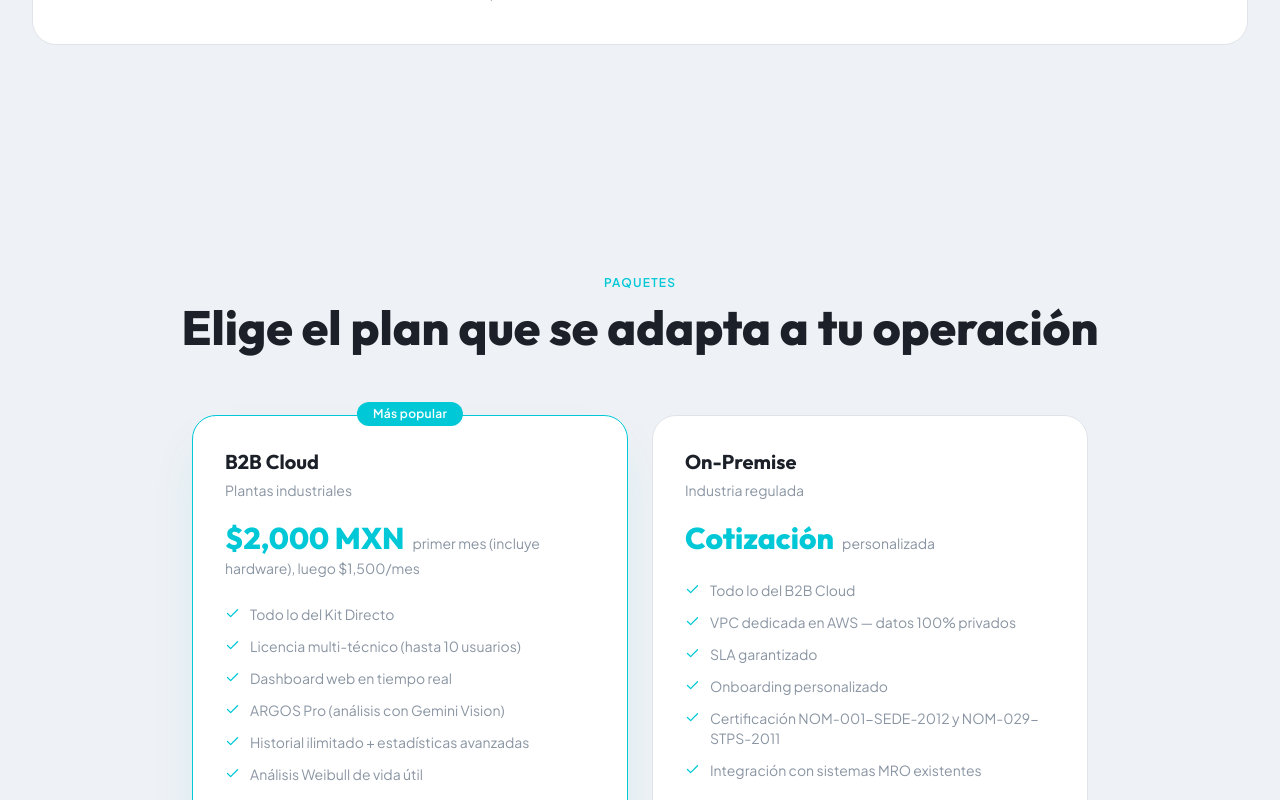
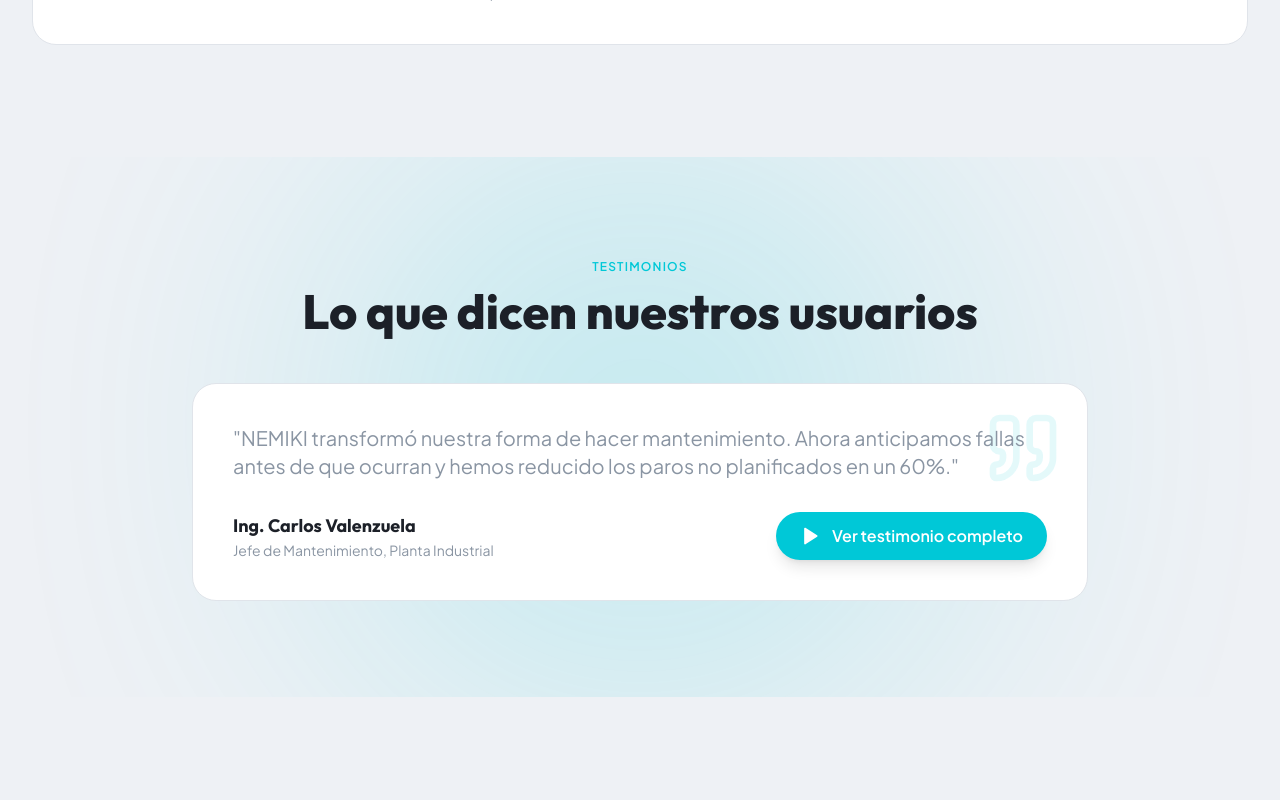
Before and after one commit to DiegoAragon13/WebEvaah, a React (Vite) app: page / in a window 1280 px wide. Shown: the part 5380-6180 px from the top of the page. Built offline with nearby package versions, Linux system fonts and the light colour scheme.

Commit message:
feat: agregar sección de testimonios con video modal popup

```diff
--- /dev/null
+++ b/src/components/sections/Testimonial.tsx
@@ -0,0 +1,100 @@
+import { useState } from 'react'
+import { motion } from 'framer-motion'
+import { Play, Quote } from 'lucide-react'
+import { useTranslation } from 'react-i18next'
+import { VideoModal } from '../ui/VideoModal'
+
+export function Testimonial() {
+  const { t } = useTranslation()
+  const [isModalOpen, setIsModalOpen] = useState(false)
+
+  return (
+    <>
+      <section className="py-24 bg-[var(--background-secondary)] relative overflow-hidden">
+        {/* Background decoration */}
+        <div className="absolute inset-0 opacity-20">
+          <div className="absolute top-1/2 left-1/2 -translate-x-1/2 -translate-y-1/2 w-[600px] h-[600px] bg-[#00C8D7] rounded-full blur-[150px]" />
+        </div>
+
+        <div className="max-w-7xl mx-auto px-4 sm:px-6 lg:px-8 relative z-10">
+
+          <div className="max-w-4xl mx-auto">
+            {/* Header */}
+            <motion.div
+              initial={{ opacity: 0, y: 20 }}
+              whileInView={{ opacity: 1, y: 0 }}
+              viewport={{ once: true }}
+              className="text-center mb-12"
+            >
+              <span className="inline-block text-xs font-semibold tracking-widest uppercase text-[#00C8D7] mb-3">
+                {t('testimonial.label')}
+              </span>
+              <h2 className="font-display font-extrabold text-4xl sm:text-5xl text-[var(--text-primary)]">
+                {t('testimonial.title')}
+              </h2>
+            </motion.div>
+
+            {/* Video Card */}
+            <motion.div
+              initial={{ opacity: 0, y: 30 }}
+              whileInView={{ opacity: 1, y: 0 }}
+              viewport={{ once: true }}
+              transition={{ delay: 0.2 }}
+              className="relative group"
+            >
+              <div className="relative bg-[var(--background-surface)] rounded-3xl p-8 sm:p-10 border border-[var(--border-default)] hover:border-[#00C8D7]/50 transition-all duration-300 hover:shadow-2xl">
+
+                {/* Quote icon */}
+                <div className="absolute top-6 right-6 opacity-10">
+                  <Quote size={80} className="text-[#00C8D7]" />
+                </div>
+
+                <div className="relative z-10">
+                  {/* Testimonial text */}
+                  <blockquote className="text-lg sm:text-xl text-[var(--text-secondary)] leading-relaxed mb-8">
+                    "{t('testimonial.quote')}"
+                  </blockquote>
+
+                  {/* Author info + Play button */}
+                  <div className="flex items-center justify-between gap-6 flex-wrap">
+                    <div>
+                      <p className="font-display font-bold text-lg text-[var(--text-primary)]">
+                        {t('testimonial.author')}
+                      </p>
+                      <p className="text-sm text-[var(--text-secondary)]">
+                        {t('testimonial.role')}
+                      </p>
+                    </div>
+
+                    {/* Play button */}
+                    <motion.button
+                      whileHover={{ scale: 1.05 }}
+                      whileTap={{ scale: 0.95 }}
+                      onClick={() => setIsModalOpen(true)}
+                      className="flex items-center gap-3 px-6 py-3 rounded-full bg-[#00C8D7] text-white font-semibold hover:bg-[#00B8C7] transition-colors shadow-lg hover:shadow-xl"
+                    >
+                      <Play size={20} className="fill-white" />
+                      {t('testimonial.cta')}
+                    </motion.button>
+                  </div>
+                </div>
+
+                {/* Decorative gradient */}
+                <div className="absolute inset-0 rounded-3xl bg-gradient-to-br from-[#00C8D7]/5 to-transparent opacity-0 group-hover:opacity-100 transition-opacity duration-500 pointer-events-none" />
+              </div>
+            </motion.div>
+
+          </div>
+        </div>
+      </section>
+
+      {/* Video Modal */}
+      <VideoModal
+        isOpen={isModalOpen}
+        onClose={() => setIsModalOpen(false)}
+        videoSrc="/testimonio.mp4"
+        title={`${t('testimonial.label')} - ${t('testimonial.author')}`}
+      />
+    </>
+  )
+}
--- /dev/null
+++ b/src/components/ui/VideoModal.tsx
@@ -0,0 +1,93 @@
+import { useEffect, useRef } from 'react'
+import { motion, AnimatePresence } from 'framer-motion'
+import { X, Play } from 'lucide-react'
+
+interface VideoModalProps {
+  isOpen: boolean
+  onClose: () => void
+  videoSrc: string
+  title?: string
+}
+
+export function VideoModal({ isOpen, onClose, videoSrc, title }: VideoModalProps) {
+  const videoRef = useRef<HTMLVideoElement>(null)
+
+  // Pause video when modal closes
+  useEffect(() => {
+    if (!isOpen && videoRef.current) {
+      videoRef.current.pause()
+      videoRef.current.currentTime = 0
+    }
+  }, [isOpen])
+
+  // Handle ESC key
+  useEffect(() => {
+    const handleEsc = (e: KeyboardEvent) => {
+      if (e.key === 'Escape') onClose()
+    }
+    if (isOpen) {
+      window.addEventListener('keydown', handleEsc)
+      document.body.style.overflow = 'hidden'
+    }
+    return () => {
+      window.removeEventListener('keydown', handleEsc)
+      document.body.style.overflow = 'auto'
+    }
+  }, [isOpen, onClose])
+
+  return (
+    <AnimatePresence>
+      {isOpen && (
+        <>
+          {/* Backdrop */}
+          <motion.div
+            initial={{ opacity: 0 }}
+            animate={{ opacity: 1 }}
+            exit={{ opacity: 0 }}
+            onClick={onClose}
+            className="fixed inset-0 bg-black/90 backdrop-blur-sm z-[100] cursor-pointer"
+          />
+
+          {/* Modal */}
+          <div className="fixed inset-0 z-[101] flex items-center justify-center p-4">
+            <motion.div
+              initial={{ opacity: 0, scale: 0.9, y: 20 }}
+              animate={{ opacity: 1, scale: 1, y: 0 }}
+              exit={{ opacity: 0, scale: 0.9, y: 20 }}
+              transition={{ type: 'spring', damping: 25, stiffness: 300 }}
+              className="relative w-full max-w-4xl"
+              onClick={(e) => e.stopPropagation()}
+            >
+              {/* Close button */}
+              <button
+                onClick={onClose}
+                className="absolute -top-12 right-0 text-white hover:text-[#00C8D7] transition-colors p-2 rounded-full hover:bg-white/10"
+                aria-label="Cerrar"
+              >
+                <X size={28} />
+              </button>
+
+              {/* Title */}
+              {title && (
+                <h3 className="absolute -top-12 left-0 text-white font-display font-bold text-xl">
+                  {title}
+                </h3>
+              )}
+
+              {/* Video container */}
+              <div className="relative bg-black rounded-2xl overflow-hidden shadow-2xl aspect-video">
+                <video
+                  ref={videoRef}
+                  src={videoSrc}
+                  controls
+                  autoPlay
+                  className="w-full h-full"
+                />
+              </div>
+            </motion.div>
+          </div>
+        </>
+      )}
+    </AnimatePresence>
+  )
+}
--- a/src/i18n/en.json
+++ b/src/i18n/en.json
@@ -119,6 +119,14 @@
       "Become the standard for electronic diagnostics in Mexico's industrial hubs."
     ]
   },
+  "testimonial": {
+    "label": "Testimonials",
+    "title": "What our users say",
+    "quote": "NEMIKI transformed our maintenance approach. We now anticipate failures before they occur and have reduced unplanned downtime by 60%.",
+    "author": "Eng. Carlos Valenzuela",
+    "role": "Maintenance Manager, Industrial Plant",
+    "cta": "Watch full testimonial"
+  },
   "footer": {
     "tagline": "Smart diagnostics for electronic circuits.",
     "links": "Links",
--- a/src/i18n/es.json
+++ b/src/i18n/es.json
@@ -124,6 +124,14 @@
       "Ser el estándar de diagnóstico electrónico en los polos industriales de México."
     ]
   },
+  "testimonial": {
+    "label": "Testimonios",
+    "title": "Lo que dicen nuestros usuarios",
+    "quote": "NEMIKI transformó nuestra forma de hacer mantenimiento. Ahora anticipamos fallas antes de que ocurran y hemos reducido los paros no planificados en un 60%.",
+    "author": "Ing. Carlos Valenzuela",
+    "role": "Jefe de Mantenimiento, Planta Industrial",
+    "cta": "Ver testimonio completo"
+  },
   "footer": {
     "tagline": "Diagnóstico inteligente para circuitos electrónicos.",
     "links": "Enlaces",
--- a/src/pages/Home.tsx
+++ b/src/pages/Home.tsx
@@ -5,6 +5,7 @@
 import { HowItWorks } from '../components/sections/HowItWorks'
 import { Features } from '../components/sections/Features'
 import { AboutUs } from '../components/sections/AboutUs'
+import { Testimonial } from '../components/sections/Testimonial'
 import { Pricing } from '../components/sections/Pricing'
 
 export function Home() {
@@ -17,6 +18,7 @@
       <HowItWorks />
       <Features />
       <AboutUs />
+      <Testimonial />
       <Pricing />
     </>
   )
```
Also changed, not shown: 2 other files (tests, documents, lock files or other folders).
